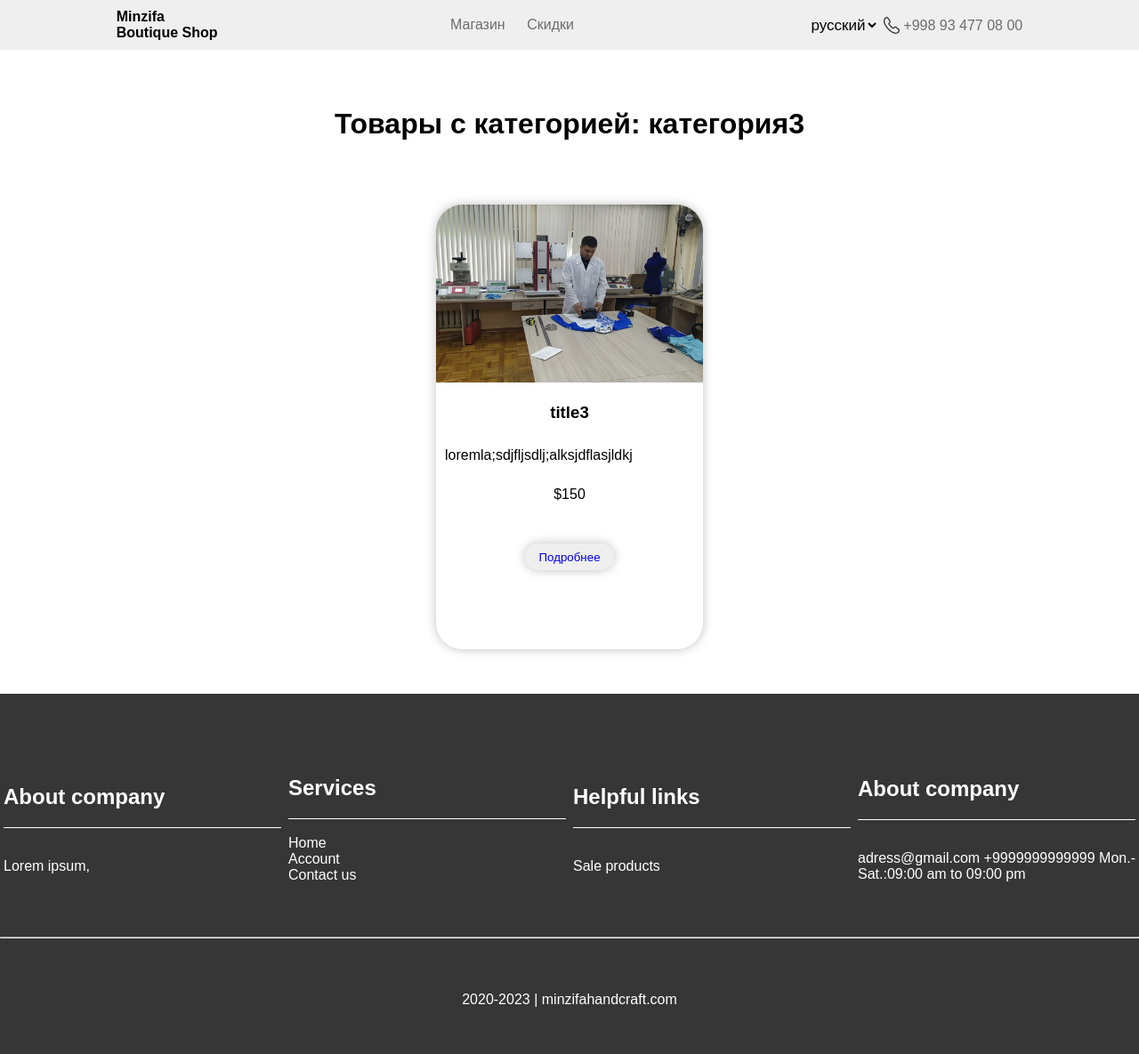
After one commit to VladlenKhan/minzifashop, a Django app: page /categories/1/ in a window 1280 px wide. The commit adds this page. Shown: the whole page at 89% size. Run offline with Django 4.2, Linux system fonts and the light colour scheme; data comes from the database, SQL or seed files in the repository; both versions use the stored data as it was after the commit.

Commit message:
newchange

```diff
--- a/app/models.py
+++ b/app/models.py
@@ -2,7 +2,7 @@ from django.db import models
 
 class Category(models.Model):
     title = models.CharField(max_length=255)
-
+    image = models.ImageField(upload_to='images/',null=True)
     def __str__(self):
         return self.title
 
@@ -16,7 +16,7 @@ class Product(models.Model):
     description = models.TextField()
     cost = models.IntegerField(default=0)
     image = models.ImageField(upload_to='images/')
-
+    category = models.ForeignKey('Category',on_delete=models.CASCADE,null=True)
     def __str__(self):
         return self.title
 
--- a/app/static/css/style.css
+++ b/app/static/css/style.css
@@ -225,6 +225,12 @@ input[placeholder] {
 
 
 }
+a:active{
+    color: #000000;
+}
+button:hover{
+    cursor: pointer;
+}
 .select {
 
     height: 30px;
--- /dev/null
+++ b/app/templates/category.html
@@ -0,0 +1,29 @@
+{% extends 'base.html' %}
+{% load i18n %}
+
+{% block title %} Category {% endblock %}
+
+{% block content %}
+<main style="padding-top:100px;">
+    <h1 style="text-align: center;">Товары с категорией: {{ category.title }}</h1>
+    <section style="display: flex;justify-content: space-around;align-items: center;flex-wrap:wrap;">
+
+        {% for product in products %}
+        <article class="box">
+            <img src="{{ product.image.url }}" width="100%" height="200" style="object-fit: cover;" alt="{{ product.name }}">
+            <h3 style="text-align: center;">{{ product.title }}</h3>
+
+            <p style="word-wrap: break-word; padding:10px;">{{ product.description|truncatechars:100|truncatewords:50 }}</p>
+            <p style="text-align: center;">${{ product.cost }}</p>
+            <div style="text-align: center;padding-top:30px;">
+            <button style=" border-radius: 30px;width: 100px;height: 30px;box-shadow: 0px 0px 12px 0px rgba(0, 0, 0, 0.25);border:none;"><a href="{% url 'product_detail' product_id=product.id %}">Подробнее</a></button>
+            </div>
+    </article>
+        {% empty %}
+            <p style="text-align: center;">Нет товаров в данной категории.</p>
+        </article>
+        {% endfor %}
+
+    </section>
+</main>
+{% endblock %}
--- a/app/templates/home.html
+++ b/app/templates/home.html
@@ -45,8 +45,12 @@
     </section>
     <section style="display: flex;justify-content: space-around;align-items: center;flex-wrap: wrap;">
         {% for category in category %}
-        <article style="width: 200px; box-shadow: 0px 0px 12px 0px rgba(0, 0, 0, 0.25);border-radius:30px;text-align: center;height: 30px;">
+        <article style="overflow: hidden;margin:100px 0;width: 200px; box-shadow: 0px 0px 12px 0px rgba(0, 0, 0, 0.25);border-radius:30px;text-align: center;height: 200px;">
+            <img src="{{ category.image.url }}" width="100%" height="100px" style="object-fit: cover; " alt="">
+           <br><br>
             {{ category.title }}
+            <br><br>
+            <button style="border-radius: 30px;width: 100px;height: 30px;box-shadow: 0px 0px 12px 0px rgba(0, 0, 0, 0.25);border:none;"> <a href="{% url 'category_detail' category_id=category.id %}">Подробнее</a></button>
         </article>
         {% endfor %}
     </section>
--- a/app/urls.py
+++ b/app/urls.py
@@ -3,4 +3,6 @@ from .views import *
 urlpatterns = [
     path('',home,name='home'),
     path('shop/',shop,name='shop'),
+    path('products/<int:product_id>/',product_detail, name='product_detail'),
+    path('categories/<int:category_id>/',category_detail, name='category_detail'),
 ]
--- a/app/views.py
+++ b/app/views.py
@@ -1,9 +1,20 @@
 from django.shortcuts import render
+from django.shortcuts import render, get_object_or_404
 from .models import *
 def home(request):
     category = Category.objects.all()
     product = Product.objects.all()
+
     return render(request,'home.html',{'category':category,'product':product})
+
+def category_detail(request, category_id):
+    category = get_object_or_404(Category, pk=category_id)
+    products = Product.objects.filter(category=category)
+    return render(request, 'category.html', {'category': category, 'products': products})
+
+def product_detail(request, product_id):
+    product = get_object_or_404(Product, pk=product_id)
+    return render(request, 'products.html', {'product': product})
 
 def shop(request):
     return render(request,'shop.html')
```
Also changed, not shown: app/templates/products.html (added, +21 -0 lines), app/migrations/0003_product_category.py (added), app/migrations/0004_category_image.py (added), db.sqlite3, media/images/img19.jpg (added), media/images/img1_L5yTBdO.jpg (added), media/images/img1_y7GjZgx.jpg (added), media/images/img3.jpg (added), media/images/img4.jpg (added), media/images/img6.jpg (added), media/images/img8.jpg (added).
